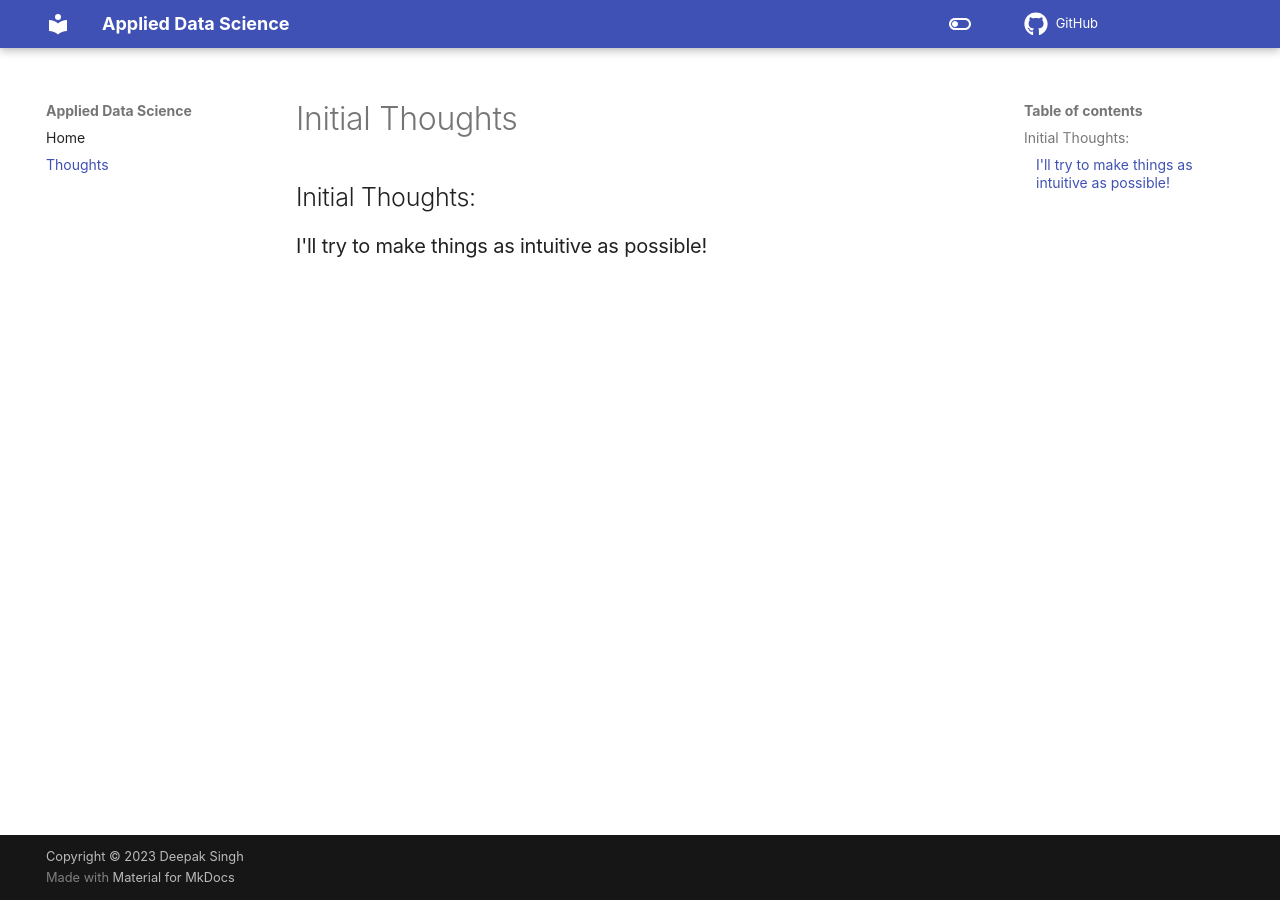
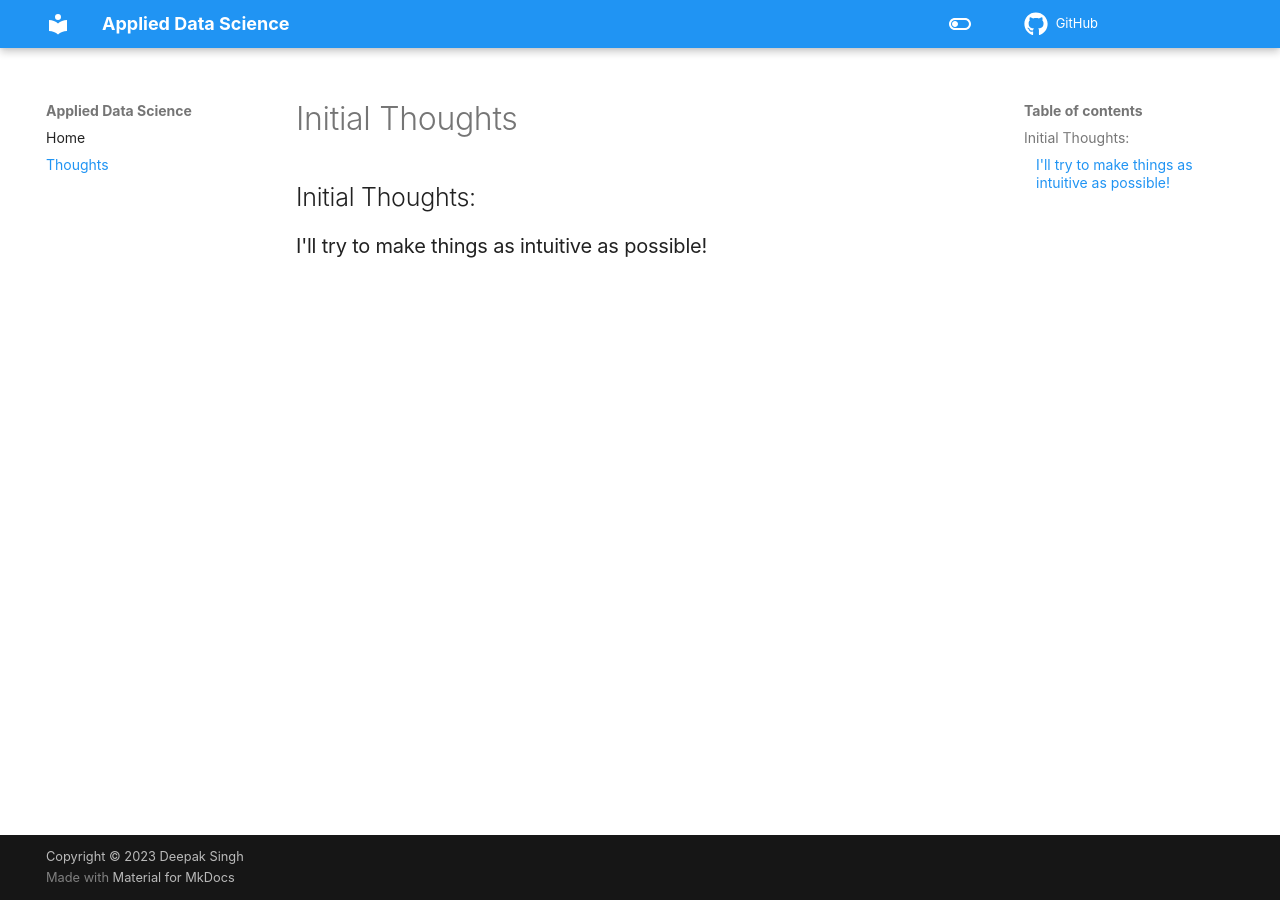
Before and after one commit to deepsai8/dsapp, an MkDocs documentation site: the page built from docs/thoughts.md, in a window 1280 px wide. Built offline with MkDocs 1.6.1 and Material for MkDocs 9.7.7, drawn with Linux system fonts in a browser that asks for light colours; some web fonts are replaced; comment, search, counter and statistics services are not loaded.

```diff
--- a/mkdocs.yml
+++ b/mkdocs.yml
@@ -10,6 +10,8 @@ theme:
   name: material
   palette:
     - scheme: default
+      primary: blue
+      accent: indigo
       toggle:
         icon: material/toggle-switch-off-outline
         name: Switch to dark mode
@@ -19,7 +21,6 @@ theme:
       toggle:
         icon: material/toggle-switch
         name: Switch to light mode
-    - accent: cyan
   icon:
     repo: fontawesome/brands/github
   font:
@@ -67,6 +68,36 @@ plugins:
   - plotly
 
 markdown_extensions:
+  # Python Markdown
+  - abbr
+  - admonition
+  - attr_list
+  - def_list
+  - footnotes
+  - md_in_html
+  - toc:
+      permalink: true
+
+  # Python Markdown Extensions
+  - pymdownx.arithmatex:
+      generic: true
+  - pymdownx.betterem:
+      smart_enable: all
+  - pymdownx.caret
+  - pymdownx.details
+  - pymdownx.emoji:
+      emoji_index: !!python/name:materialx.emoji.twemoji
+      emoji_generator: !!python/name:materialx.emoji.to_svg
+  - pymdownx.highlight
+  - pymdownx.inlinehilite
+  - pymdownx.keys
+  - pymdownx.mark
+  - pymdownx.smartsymbols
+  - pymdownx.tabbed:
+      alternate_style: true
+  - pymdownx.tasklist:
+      custom_checkbox: true
+  - pymdownx.tilde
   - pymdownx.superfences:
       custom_fences:
         - name: plotly
```
